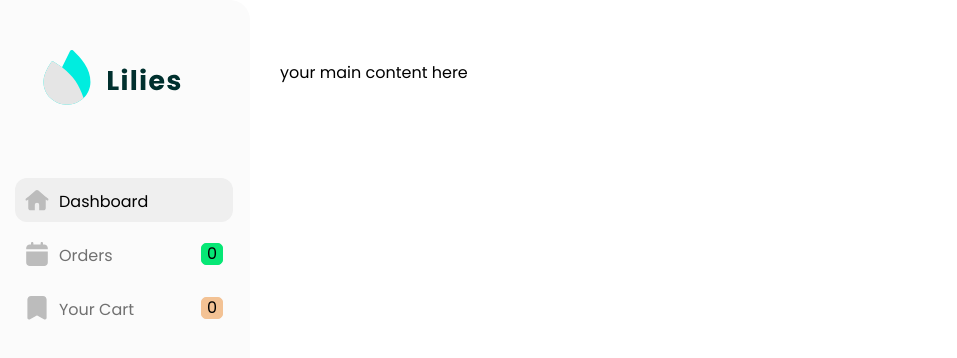
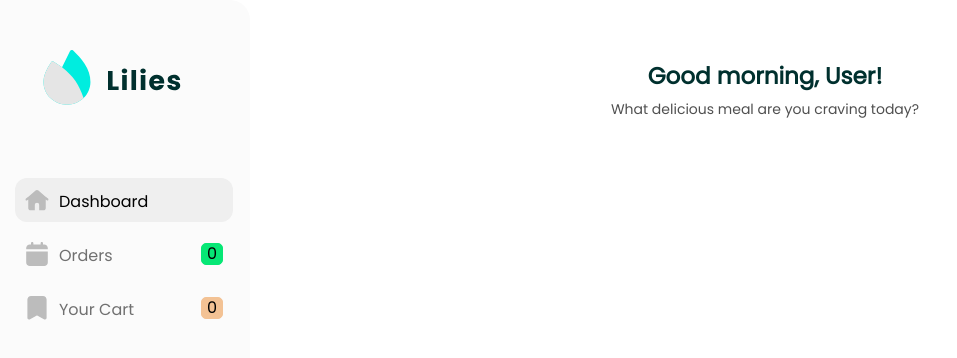
Before and after one commit to mohitchauhan4u/lilies-food-place, an Angular app: page /dashboard in a window 1280 px wide. Shown: the top 358 px of the page, without its empty margins (0-957 px from the left). Built offline with nearby package versions, Linux system fonts and the light colour scheme.

Commit message:
added header to dahboard content

```diff
--- a/src/app/shared/sidebar/sidebar.component.scss
+++ b/src/app/shared/sidebar/sidebar.component.scss
@@ -12,7 +12,6 @@
   display: flex;
   flex-direction: column;
   align-items: center;
-  transition: all 0.3s ease;
   overflow-y: auto;
   overflow-x: hidden;
   .logo {
--- a/src/app/views/dashboard/dashboard.component.html
+++ b/src/app/views/dashboard/dashboard.component.html
@@ -1,5 +1,12 @@
 <div class="dashboard-container">
   <app-sidebar></app-sidebar>
 
-  <div class="content">your main content here</div>
+  <div class="content">
+    <div class="header">
+      <span class="welcome-text">Good morning, {{ userName }}!</span>
+      <span class="question-text"
+        >What delicious meal are you craving today?</span
+      >
+    </div>
+  </div>
 </div>
--- a/src/app/views/dashboard/dashboard.component.scss
+++ b/src/app/views/dashboard/dashboard.component.scss
@@ -3,8 +3,28 @@
   .content {
     margin-left: 250px;
     padding: 60px 30px 30px 30px;
-    transition: all 0.3s ease;
-    position: relative;
     overflow-y: auto;
+    width: 100%;
+    .header {
+      width: 100%;
+      display: flex;
+      flex-direction: column;
+      align-items: center;
+      justify-content: center;
+      .welcome-text {
+        font-weight: 600;
+        font-size: 23px;
+        line-height: 33px;
+        text-align: center;
+        color: #00302e;
+      }
+      .question-text {
+        font-weight: 400;
+        font-size: 14px;
+        line-height: 33px;
+        text-align: center;
+        color: rgba(0, 0, 0, 0.69);
+      }
+    }
   }
 }
--- a/src/app/views/dashboard/dashboard.component.ts
+++ b/src/app/views/dashboard/dashboard.component.ts
@@ -5,4 +5,6 @@ import { Component } from '@angular/core';
   templateUrl: './dashboard.component.html',
   styleUrls: ['./dashboard.component.scss'],
 })
-export class DashboardComponent {}
+export class DashboardComponent {
+  userName: string = 'User';
+}
```
